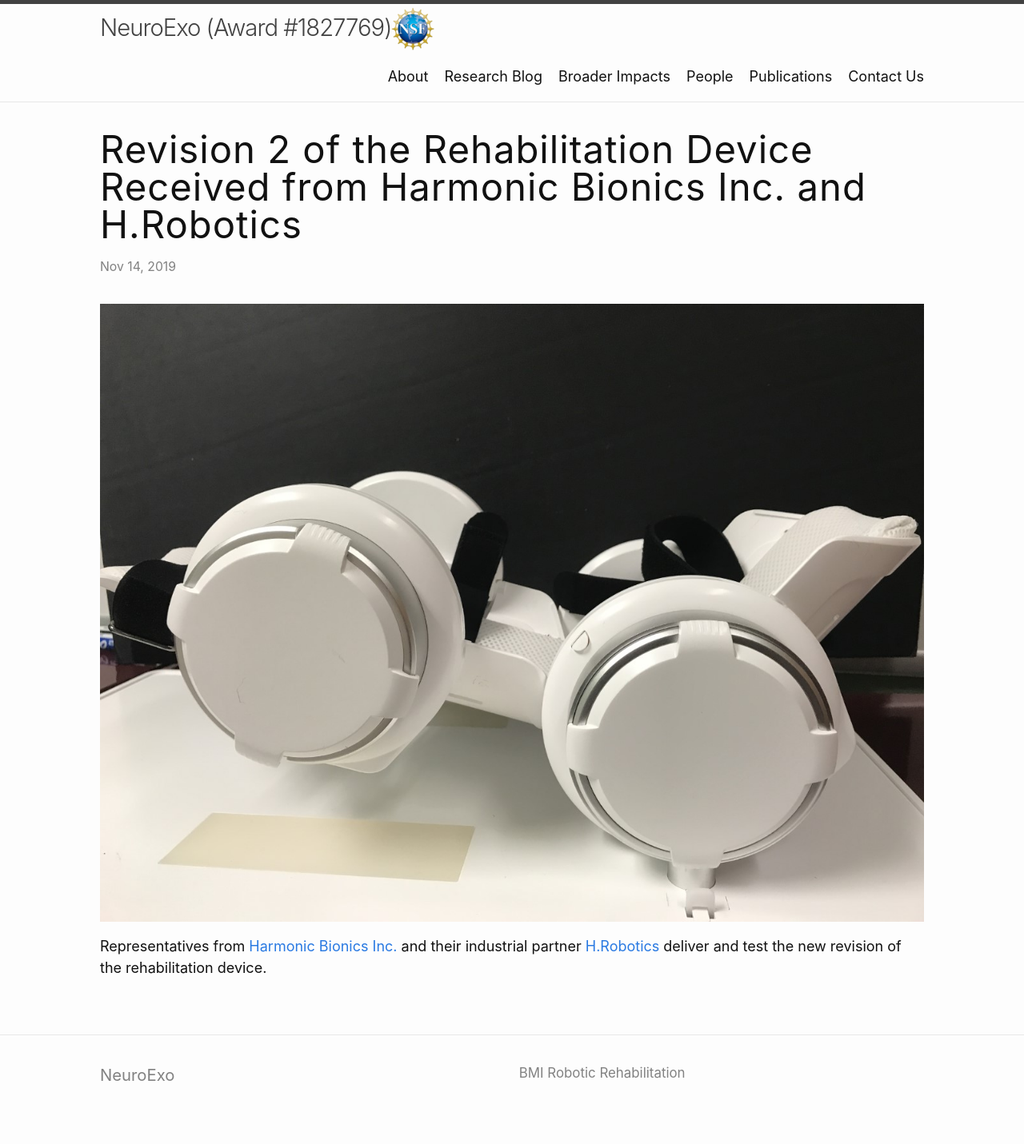
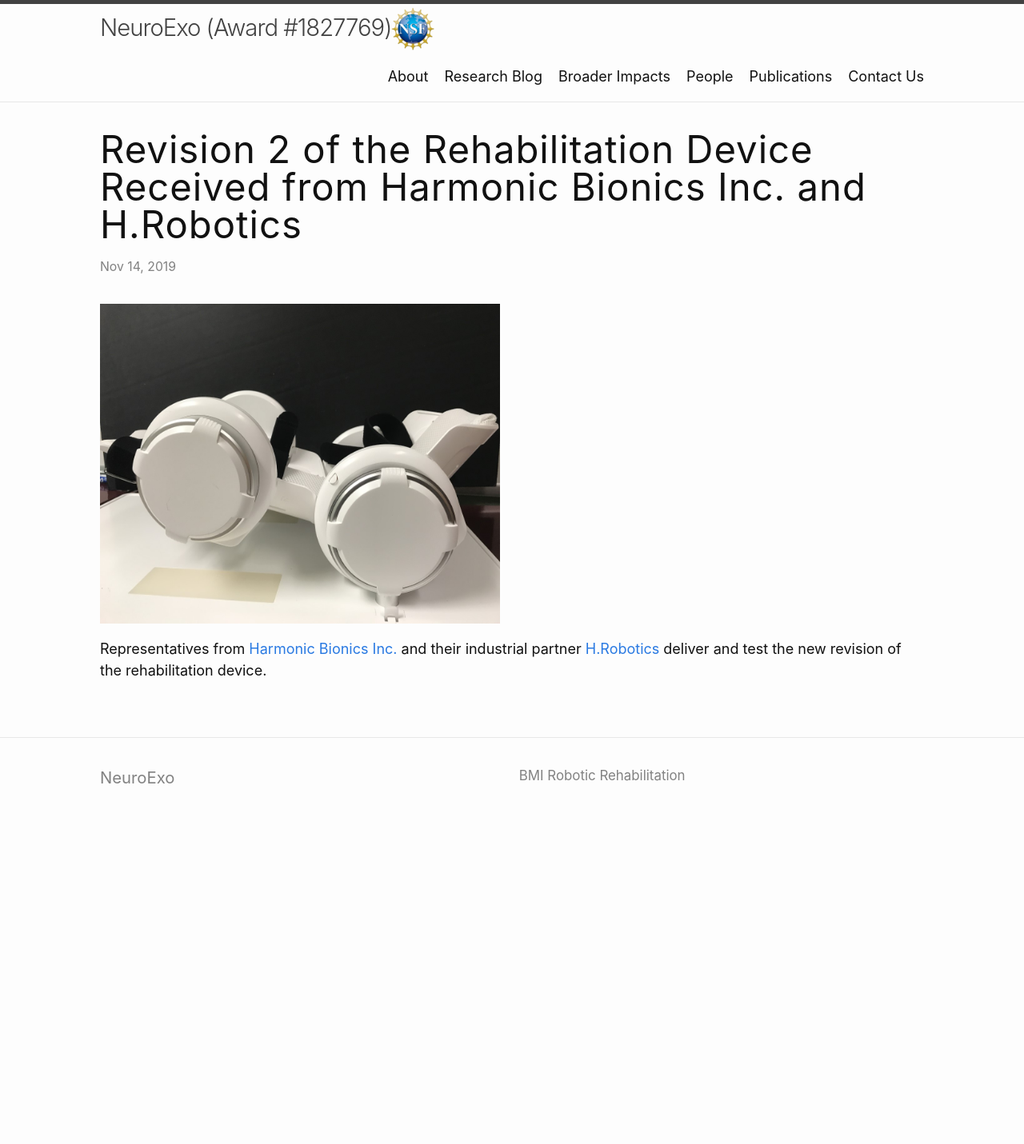
Before and after one commit to arcraik/neuroexo-website, a Jekyll site: the page built from _posts/2019-11-14-new-device.md, in a window 1280 px wide. Shown: the whole page at 80% size. Built offline with Jekyll 4.4.1, drawn with Linux system fonts in a browser that asks for light colours; after the commit the page ends 1058 px from its top, so only the background shows below that.

Commit message:
Update 2019-11-14-new-device.md

```diff
--- a/_posts/2019-11-14-new-device.md
+++ b/_posts/2019-11-14-new-device.md
@@ -3,6 +3,6 @@ layout: post
 title: Revision 2 of the Rehabilitation Device Received from Harmonic Bionics Inc. and H.Robotics
 ---
 
-<img src="/photos/device_new.jpg">
+<img src="/photos/device_new.jpg" width="500" height="400" >
 
 Representatives from [Harmonic Bionics Inc.](http://www.harmonicbionics.com/) and their industrial partner [H.Robotics](https://www.hrobotics-rehab.com/) deliver and test the new revision of the rehabilitation device.
```
